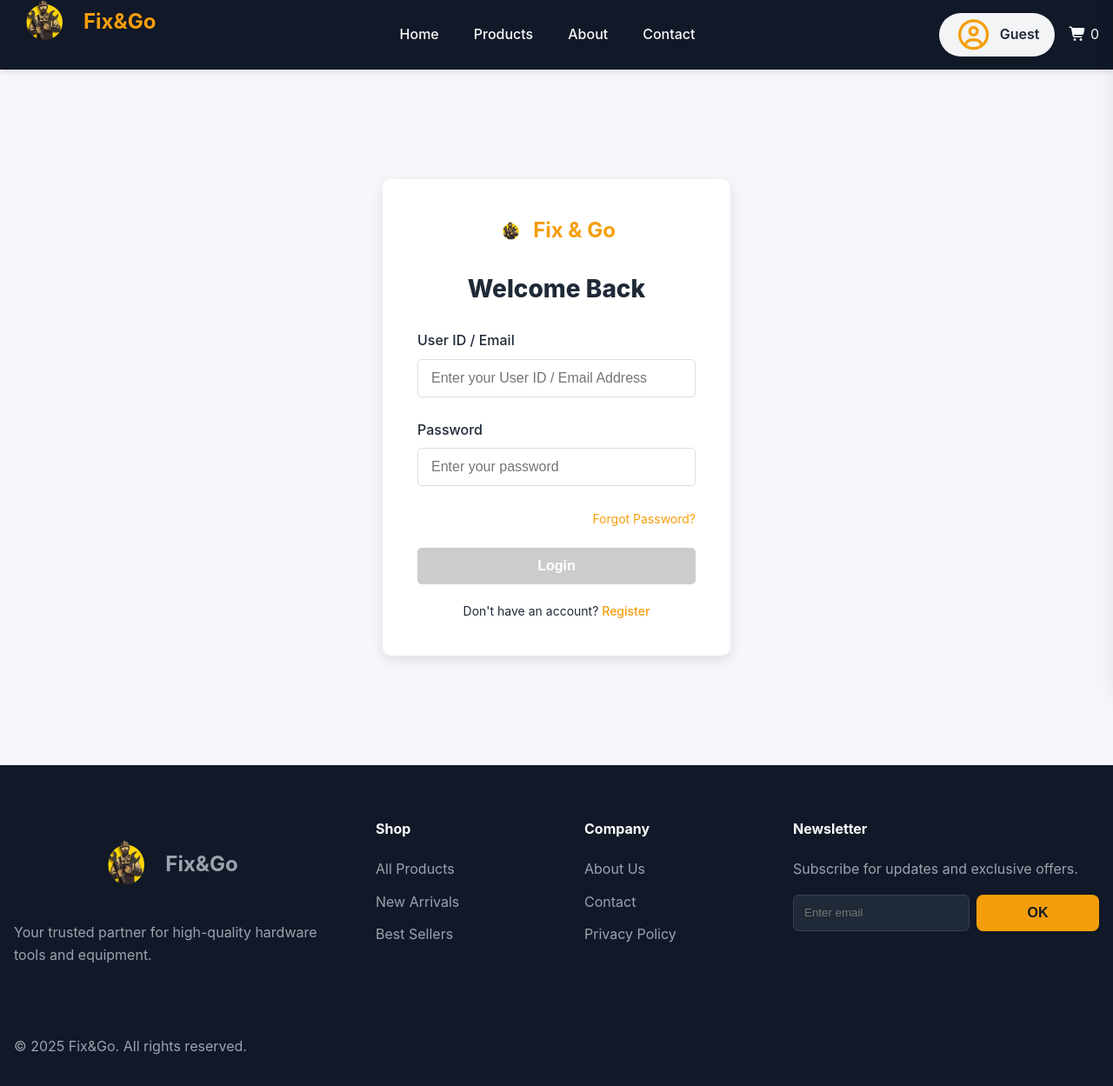
After one commit to LeeJTing/FixAndGo_Web, a PHP site: page /pages/guest/login.php in a window 1280 px wide. The commit adds this page. Shown: the whole page at 87% size. Run offline with PHP 8.4, Linux system fonts and the light colour scheme; data comes from the database, SQL or seed files in the repository; data that the repository does not hold is empty; some libraries are stand-ins or nearby versions.

Commit message:
updated header and add login page

```diff
--- a/_head.php
+++ b/_head.php
@@ -1,6 +1,5 @@
 <?php
 temp('USER_ID', "M001");
-$homelink = homePageURL();
 
 ?>
 <!DOCTYPE html>
@@ -30,13 +29,13 @@ $homelink = homePageURL();
 
 <header>
     <div class="container flex justify-between">
-        <a href="<?= $homelink ?>" class="logo" data-link="home">
+        <a href="<?= homePageURL() ?>" class="logo" data-link="home">
             <img src="<?= $rootDir ?>/images/logo.png" alt="Logo" style="width: 70px; height: 90px;" />
             Fix&Go
         </a>
         <nav class="desktop-nav">
             <ul class="flex">
-                <li><a href="<?= $homelink ?>">Home</a></li>
+                <li><a href="<?= homePageURL() ?>">Home</a></li>
                 <li><a href="<?= $rootDir ?>#">Products</a></li>
                 <li><a href="<?= $rootDir ?>/pages/guest/aboutUs.php">About</a></li>
                 <li><a href="<?= $rootDir ?>">Contact</a></li>
@@ -79,7 +78,7 @@ $homelink = homePageURL();
                     <span>Guest</span>
                 </div>
                 <div class="profile-dropdown" id="profileDropdown">
-                    <a href="<?= $rootDir ?>/pages/auth/login.php">
+                    <a href="<?= $rootDir ?>/pages/guest/login.php">
                         <i class="fa-solid fa-arrow-right-to-bracket"></i> Login
                     </a>
                     <a href="<?= $rootDir ?>/pages/guest/register.php">
@@ -97,7 +96,7 @@ $homelink = homePageURL();
 
         <div class="mobile-dropdown" id="mobileDropdown">
             <ul>
-                <li><a href="<?= $homelink ?>">Home</a></li>
+                <li><a href="<?= homePageURL() ?>">Home</a></li>
                 <li><a href="<?= $rootDir ?>#">Products</a></li>
                 <li><a href="<?= $rootDir ?>/pages/guest/aboutUs.php">About</a></li>
                 <li><a href="<?= $rootDir ?>">Contact</a></li>
--- /dev/null
+++ b/controller/login-controller.php
@@ -0,0 +1,8 @@
+<?php
+
+$identify = $password = null;
+
+if(is_post()){
+    $identify = post("identify");
+    $password = post("password");
+}
--- /dev/null
+++ b/css/login.css
@@ -0,0 +1,150 @@
+main {
+    background-color: #f5f7fb;
+    color: var(--text-color);
+    display: flex;
+    justify-content: center;
+    align-items: center;
+    min-height: 100vh;
+    padding: 20px;
+}
+
+.login-form-container {
+    max-width: 400px;
+    width: 100%;
+    background-color: white;
+    border-radius: 10px;
+    box-shadow: 0 5px 15px rgba(0, 0, 0, 0.1);
+    padding: 40px;
+}
+
+.logo {
+    text-align: center;
+    margin-bottom: 30px;
+    display: flex;
+    align-items: center;
+    justify-content: center;
+    gap: 10px;
+    font-size: 24px;
+    font-weight: bold;
+    color: var(--primary-color);
+}
+
+.logo img {
+    height: 40px;
+}
+
+h1 {
+    margin-bottom: 30px;
+    color: var(--text-color);
+    font-size: 28px;
+    text-align: center;
+}
+
+.form-group {
+    margin-bottom: 25px;
+}
+
+label {
+    display: block;
+    margin-bottom: 8px;
+    font-weight: 500;
+}
+
+.form-input {
+    width: 100%;
+    padding: 12px 15px;
+    border: 1px solid var(--border-color);
+    border-radius: 5px;
+    font-size: 16px;
+    transition: border-color 0.3s;
+}
+
+.form-input:focus {
+    outline: none;
+    border-color: var(--primary-color);
+    box-shadow: 0 0 0 2px rgba(74, 109, 229, 0.2);
+}
+
+.error {
+    color: var(--error-color);
+    font-size: 14px;
+    margin-top: 5px;
+    display: none;
+}
+
+.success {
+    color: var(--success-color);
+    font-size: 14px;
+    margin-top: 5px;
+    display: none;
+}
+
+.forgot-password {
+    text-align: right;
+    margin-bottom: 20px;
+}
+
+.forgot-password a {
+    color: var(--primary-color);
+    text-decoration: none;
+    font-size: 14px;
+}
+
+.forgot-password a:hover {
+    text-decoration: underline;
+}
+
+button {
+    width: 100%;
+    padding: 12px;
+    background-color: var(--primary-color);
+    color: white;
+    border: none;
+    border-radius: 5px;
+    font-size: 16px;
+    font-weight: 600;
+    cursor: pointer;
+    transition: background-color 0.3s;
+}
+
+button:hover {
+    background-color: var(--primary-dark);
+}
+
+button:disabled {
+    background-color: #cccccc;
+    cursor: not-allowed;
+}
+
+.register-link {
+    text-align: center;
+    margin-top: 20px;
+    font-size: 14px;
+}
+
+.register-link a {
+    color: var(--primary-color);
+    text-decoration: none;
+    font-weight: 500;
+}
+
+.register-link a:hover {
+    text-decoration: underline;
+}
+
+.remember-me {
+    display: flex;
+    align-items: center;
+    gap: 8px;
+    margin-bottom: 20px;
+}
+
+.remember-me input[type="checkbox"] {
+    width: 16px;
+    height: 16px;
+}
+
+.remember-me label {
+    margin: 0;
+    cursor: pointer;
+}
--- /dev/null
+++ b/js/login.js
@@ -0,0 +1,43 @@
+$(document).ready(function () {
+
+    id = email = password = null;
+    id_valid = email_valid = password_valid = false;
+
+    $('#identify').on('input', function () {
+        input = $(this).val();
+        id_valid = email_valid = false;
+
+        // check whether is email or User ID
+        if (emailFormat(input)) {
+            email = input;
+            email_valid = true;
+            $('#identify + .error').css('display', 'none');
+        } else if (userIDFormat(input)) {
+            id = input;
+            id_valid = true;
+            $('#identify + .error').css('display', 'none');
+        } else {
+            email = id = null;
+            $('#identify + .error').css('display', 'inline');
+        }
+    });
+
+    $('#password').on('input', function () {
+        password = $(this).val();
+        if (!passwordFormat(password)) {
+            password_valid = true;
+            $('#password + .error').css('display', 'inline');
+        } else {
+            password_valid = false;
+            $('#password + .error').css('display', 'none');
+        }
+    });
+
+    $('input').on('input', function () {
+        if ((id_valid || email_valid) && password_valid) {
+            $('#loginBtn').prop('disabled', true);
+        }else{
+            $('#loginBtn').prop('disabled', false);
+        }
+    });
+});
--- /dev/null
+++ b/pages/guest/login.php
@@ -0,0 +1,52 @@
+<?php
+require "../../_base.php";
+require "../../controller/login-controller.php";
+$_title = "Fix & Go | Login";
+
+include "../../_head.php";
+?>
+
+<link rel="stylesheet" href="<?= $rootDir ?>/css/login.css">
+<script src="<?= $rootDir ?>/js/validation.js"></script>
+<script src="<?= $rootDir ?>/js/login.js"></script>
+<main>
+    <div class="login-form-container">
+        <div class="logo">
+            <img src="<?= $rootDir ?>/images/logo.png" alt="Fix & Go">
+            Fix & Go
+        </div>
+        <h1>Welcome Back</h1>
+
+        <form id="loginForm" method="POST">
+            <div class="form-group">
+                <label for="identify">User ID / Email</label>
+                <input class="form-input" type="text" id="identify" name="identify" placeholder="Enter your User ID / Email Address" required>
+                <div class="error" id="identifyError">Please enter your User ID / Email</div>
+            </div>
+
+            <div class="form-group">
+                <label for="password">Password</label>
+                <input class="form-input" type="password" id="password" name="password" placeholder="Enter your password" required>
+                <div class="error" id="passwordError">Please enter your password</div>
+            </div>
+
+            <!-- <div class="remember-me">
+                <input type="checkbox" id="rememberMe" name="rememberMe">
+                <label for="rememberMe">Remember me</label>
+            </div> -->
+
+            <div class="forgot-password">
+                <a href="forgot_password.php">Forgot Password?</a>
+            </div>
+
+            <button type="submit" id="loginBtn" disabled>Login</button>
+
+            <div class="register-link">
+                Don't have an account? <a href="register.php">Register</a>
+            </div>
+        </form>
+    </div>
+</main>
+
+<?php
+include "../../_foot.php";
--- a/pages/guest/register.php
+++ b/pages/guest/register.php
@@ -67,7 +67,7 @@ include "../../_head.php";
         </form>
 
         <div class="login-link">
-            Already have an account? <a href="<?= $rootDir ?>/login.php">Login In</a>
+            Already have an account? <a href="<?= $rootDir ?>/pages/guest/login.php">Login In</a>
         </div>
     </div>
 
```
